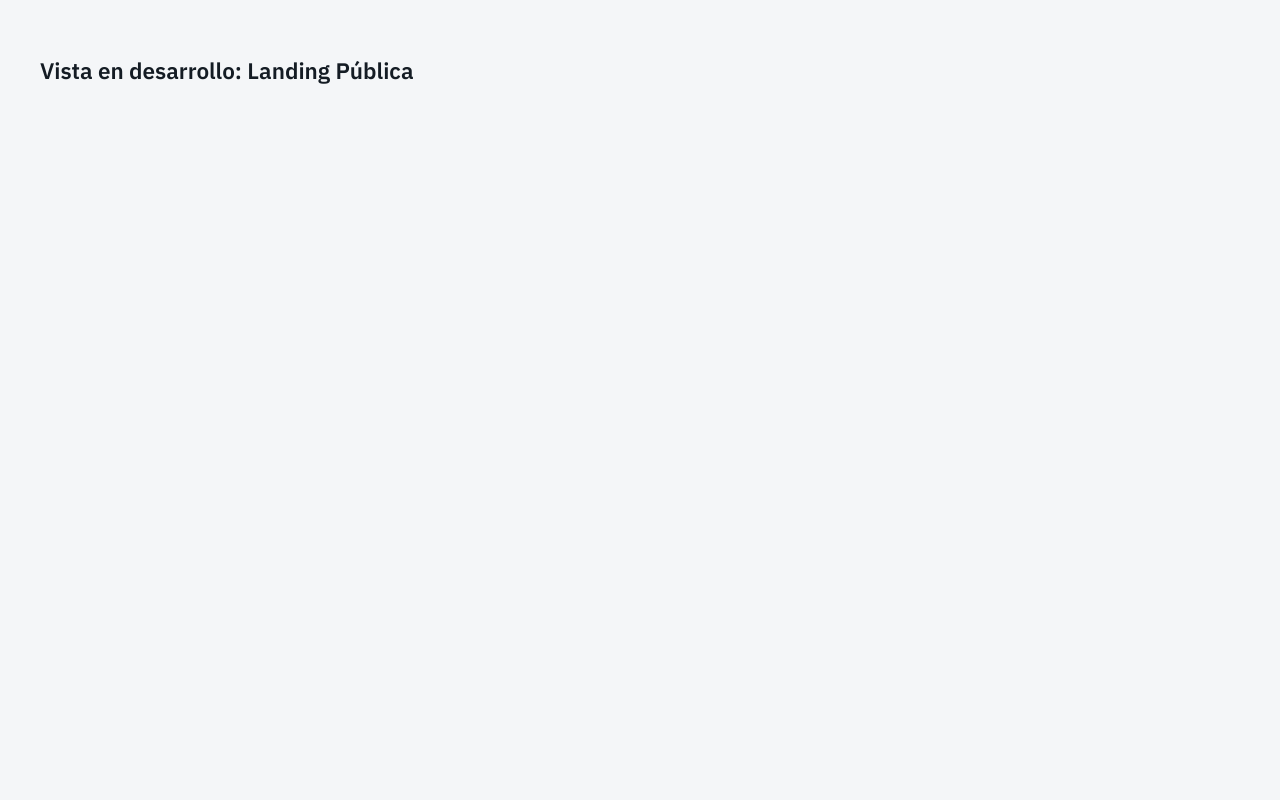
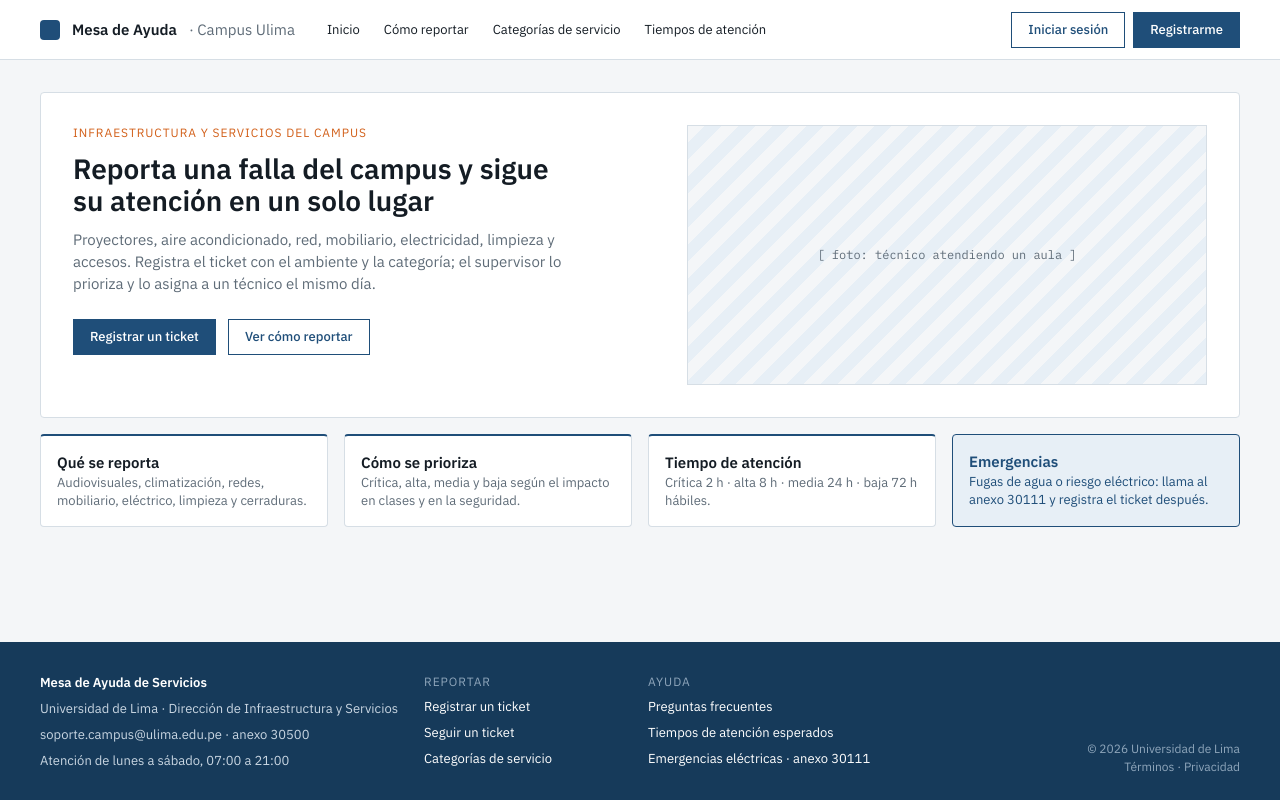
Before and after one commit to AndreQC-byte/PROYECTO_PROGRAWEB_grupo07, a React (Vite) app: page / in a window 1280 px wide. Built offline with nearby package versions, Linux system fonts and the light colour scheme.

Commit message:
H1: landing conectada al appRouter

```diff
--- /dev/null
+++ b/src/features/auth/Landing.jsx
@@ -0,0 +1,43 @@
+import { Link } from 'react-router-dom';
+
+export default function Landing() {
+  return (
+    <>
+      <section className="auth-tarjeta auth-hero">
+        <div>
+          <p className="auth-sobretitulo">Infraestructura y servicios del campus</p>
+          <h1>Reporta una falla del campus y sigue su atención en un solo lugar</h1>
+          <p className="auth-hero-descripcion">
+            Proyectores, aire acondicionado, red, mobiliario, electricidad, limpieza y accesos.
+            Registra el ticket con el ambiente y la categoría; el supervisor lo prioriza y lo
+            asigna a un técnico el mismo día.
+          </p>
+          <div className="auth-acciones">
+            <Link className="auth-btn btn-primario" to="/login">Registrar un ticket</Link>
+            <a className="auth-btn btn-secundario" href="#">Ver cómo reportar</a>
+          </div>
+        </div>
+        <div className="auth-foto">[ foto: técnico atendiendo un aula ]</div>
+      </section>
+
+      <section className="auth-info">
+        <div className="auth-tarjeta">
+          <h3>Qué se reporta</h3>
+          <p>Audiovisuales, climatización, redes, mobiliario, eléctrico, limpieza y cerraduras.</p>
+        </div>
+        <div className="auth-tarjeta">
+          <h3>Cómo se prioriza</h3>
+          <p>Crítica, alta, media y baja según el impacto en clases y en la seguridad.</p>
+        </div>
+        <div className="auth-tarjeta">
+          <h3>Tiempo de atención</h3>
+          <p>Crítica 2 h · alta 8 h · media 24 h · baja 72 h hábiles.</p>
+        </div>
+        <div className="auth-tarjeta auth-tarjeta-emergencia">
+          <h3>Emergencias</h3>
+          <p>Fugas de agua o riesgo eléctrico: llama al anexo 30111 y registra el ticket después.</p>
+        </div>
+      </section>
+    </>
+  );
+}
--- /dev/null
+++ b/src/features/auth/LayoutPublico.jsx
@@ -0,0 +1,69 @@
+import { Link, Outlet } from 'react-router-dom';
+import '../../styles/auth.css';
+
+// Marco de las pantallas públicas (visitante): cabecera, contenido y pie.
+// Las pantallas se muestran en <Outlet />.
+export default function LayoutPublico() {
+  return (
+    <div className="auth-pagina">
+      <header className="auth-cabecera">
+        <div className="auth-wrap">
+          <Link className="auth-marca" to="/">
+            <span className="auth-logo" />
+            Mesa de Ayuda
+            <span className="auth-marca-sub">· Campus Ulima</span>
+          </Link>
+
+          <nav className="auth-nav">
+            <Link to="/">Inicio</Link>
+            <a href="#">Cómo reportar</a>
+            <a href="#">Categorías de servicio</a>
+            <a href="#">Tiempos de atención</a>
+          </nav>
+
+          <div className="auth-cabecera-acciones">
+            <Link className="auth-btn btn-secundario" to="/login">Iniciar sesión</Link>
+            <Link className="auth-btn btn-primario" to="/registro">Registrarme</Link>
+          </div>
+        </div>
+      </header>
+
+      <main className="auth-principal">
+        <div className="auth-wrap">
+          <Outlet />
+        </div>
+      </main>
+
+      <footer className="auth-pie">
+        <div className="auth-wrap">
+          <div>
+            <strong>Mesa de Ayuda de Servicios</strong>
+            <p>Universidad de Lima · Dirección de Infraestructura y Servicios</p>
+            <p>soporte.campus@ulima.edu.pe · anexo 30500</p>
+            <p>Atención de lunes a sábado, 07:00 a 21:00</p>
+          </div>
+
+          <div>
+            <h4>Reportar</h4>
+            <a href="#">Registrar un ticket</a>
+            <a href="#">Seguir un ticket</a>
+            <a href="#">Categorías de servicio</a>
+          </div>
+
+          <div>
+            <h4>Ayuda</h4>
+            <a href="#">Preguntas frecuentes</a>
+            <a href="#">Tiempos de atención esperados</a>
+            <a href="#">Emergencias eléctricas · anexo 30111</a>
+          </div>
+
+          <div className="auth-pie-legal">
+            © 2026 Universidad de Lima
+            <br />
+            <a href="#">Términos</a> · <a href="#">Privacidad</a>
+          </div>
+        </div>
+      </footer>
+    </div>
+  );
+}
--- a/src/routes/AppRouter.jsx
+++ b/src/routes/AppRouter.jsx
@@ -1,6 +1,8 @@
 import { BrowserRouter, Routes, Route, Navigate } from 'react-router-dom';
 import { useAuth } from '../context/AuthContext';
 
+import LayoutPublico from '../features/auth/LayoutPublico';
+import Landing from '../features/auth/Landing';
 import ListaCategorias from '../features/catalogo/ListaCategorias';
 import LayoutAtencion from '../features/atencion_cierre_tickets/LayoutAtencion';
 import DetalleTicket from '../features/atencion_cierre_tickets/DetalleTicket';
@@ -38,8 +40,10 @@ const AppRouter = () => {
       {/* Aquí irá el <Encabezado /> y <NavegacionSidebar /> del módulo compartido[cite: 3] */}
       <Routes>
         {/* Rutas de Visitante[cite: 4] */}
-        <Route path="/" element={<VistaTemporal nombre="Landing Pública" />} />
-        <Route path="/login" element={<VistaTemporal nombre="Inicio de Sesión" />} />
+        <Route element={<LayoutPublico />}>
+          <Route path="/" element={<Landing />} />
+          <Route path="/login" element={<VistaTemporal nombre="Inicio de Sesión" />} />
+        </Route>
 
         {/* Redirección a la vista principal según el rol (Requerimiento HU-1)[cite: 3] */}
         <Route path="/dashboard" element={
--- /dev/null
+++ b/src/styles/auth.css
@@ -0,0 +1,287 @@
+/* HU-1 · Cuenta y acceso — estilos de las pantallas públicas.
+   Todo con prefijo "auth-" para no chocar con las otras historias.
+   Colores, tamaños y medidas vienen de theme.css. */
+
+.auth-pagina {
+  min-height: 100vh;
+  display: flex;
+  flex-direction: column;
+  background-color: var(--color-bg);
+}
+
+.auth-wrap {
+  width: 100%;
+  max-width: var(--ancho-contenido);
+  margin: 0 auto;
+}
+
+.auth-principal {
+  flex: 1;
+  padding: 32px 0 48px;
+}
+
+/* Botones: se usan junto a btn-primario / btn-secundario de globals.css */
+.auth-btn {
+  display: inline-flex;
+  align-items: center;
+  justify-content: center;
+  height: 36px;
+  padding: 0 16px;
+  font: 500 var(--text-auxiliar) / var(--lh-auxiliar) var(--font-principal);
+  text-decoration: none;
+  cursor: pointer;
+}
+
+.auth-btn.btn-primario {
+  border: 1px solid var(--color-primary);
+}
+
+.auth-btn.btn-primario:hover {
+  background-color: var(--color-primary-dark);
+}
+
+.auth-btn.btn-secundario {
+  border-color: var(--color-primary);
+}
+
+.auth-btn.btn-secundario:hover {
+  background-color: var(--color-primary-soft);
+}
+
+.auth-acciones {
+  display: flex;
+  gap: 12px;
+  align-items: center;
+}
+
+/* Cabecera pública */
+.auth-cabecera {
+  height: var(--alto-cabecera);
+  background-color: var(--color-surface);
+  border-bottom: 1px solid var(--color-border);
+}
+
+.auth-cabecera .auth-wrap {
+  display: flex;
+  align-items: center;
+  gap: 32px;
+  height: var(--alto-cabecera);
+}
+
+.auth-marca {
+  display: flex;
+  align-items: center;
+  gap: 12px;
+  font-weight: 600;
+  color: var(--color-text);
+  text-decoration: none;
+}
+
+.auth-marca-sub {
+  font-weight: 400;
+  color: var(--color-text-muted);
+}
+
+.auth-logo {
+  width: 20px;
+  height: 20px;
+  background-color: var(--color-primary);
+  border-radius: var(--border-radius);
+}
+
+.auth-nav {
+  display: flex;
+  gap: 24px;
+  font-size: var(--text-auxiliar);
+}
+
+.auth-nav a {
+  color: var(--color-text);
+  text-decoration: none;
+}
+
+.auth-nav a:hover {
+  text-decoration: underline;
+}
+
+.auth-cabecera-acciones {
+  margin-left: auto;
+  display: flex;
+  gap: 8px;
+}
+
+/* Tarjeta base */
+.auth-tarjeta {
+  background-color: var(--color-surface);
+  border: 1px solid var(--color-border);
+  border-radius: var(--border-radius);
+  padding: 24px;
+}
+
+/* Sección principal de la landing */
+.auth-hero {
+  display: grid;
+  grid-template-columns: 1fr 520px;
+  gap: 32px;
+  padding: 32px;
+}
+
+.auth-sobretitulo {
+  font-size: var(--text-etiqueta);
+  line-height: var(--lh-etiqueta);
+  letter-spacing: 0.08em;
+  color: var(--color-accent);
+  text-transform: uppercase;
+}
+
+.auth-hero h1 {
+  max-width: 480px;
+  margin: 12px 0;
+}
+
+.auth-hero-descripcion {
+  color: var(--color-text-muted);
+  max-width: 520px;
+  margin-bottom: 24px;
+}
+
+.auth-foto {
+  display: grid;
+  place-items: center;
+  min-height: 260px;
+  border: 1px solid var(--color-border);
+  background: repeating-linear-gradient(135deg, var(--color-bg) 0 12px, var(--color-primary-soft) 12px 24px);
+  color: var(--color-text-muted);
+  font: var(--text-etiqueta) / var(--lh-etiqueta) var(--font-mono);
+}
+
+/* Cuatro tarjetas informativas */
+.auth-info {
+  display: grid;
+  grid-template-columns: repeat(4, 1fr);
+  gap: 16px;
+  margin-top: 16px;
+}
+
+.auth-info .auth-tarjeta {
+  padding: 16px;
+  border-top: 2px solid var(--color-primary);
+}
+
+.auth-info h3 {
+  font-size: var(--text-cuerpo);
+  line-height: var(--lh-cuerpo);
+  font-weight: 600;
+}
+
+.auth-info p {
+  font-size: var(--text-auxiliar);
+  line-height: var(--lh-auxiliar);
+  color: var(--color-text-muted);
+}
+
+.auth-info .auth-tarjeta-emergencia {
+  background-color: var(--color-primary-soft);
+  border: 1px solid var(--color-primary);
+  color: var(--color-primary);
+}
+
+.auth-info .auth-tarjeta-emergencia p {
+  color: var(--color-primary);
+}
+
+/* Pie público */
+.auth-pie {
+  --pie-texto: #C9D6E2;
+  --pie-tenue: #8FA6BB;
+  background-color: var(--color-primary-dark);
+  color: var(--color-surface);
+  padding: 32px 0 24px;
+  font-size: var(--text-auxiliar);
+  line-height: var(--lh-auxiliar);
+}
+
+.auth-pie .auth-wrap {
+  display: grid;
+  grid-template-columns: 360px 200px 280px 1fr;
+  gap: 24px;
+}
+
+.auth-pie p {
+  color: var(--pie-texto);
+  margin-top: 8px;
+}
+
+.auth-pie h4 {
+  font-size: var(--text-etiqueta);
+  line-height: var(--lh-etiqueta);
+  letter-spacing: 0.08em;
+  color: var(--pie-tenue);
+  margin-bottom: 8px;
+  text-transform: uppercase;
+  font-weight: 400;
+}
+
+.auth-pie a {
+  display: block;
+  color: var(--color-surface);
+  margin-bottom: 8px;
+  text-decoration: none;
+}
+
+.auth-pie a:hover {
+  text-decoration: underline;
+}
+
+.auth-pie-legal {
+  text-align: right;
+  color: var(--pie-tenue);
+  align-self: end;
+  font-size: var(--text-etiqueta);
+}
+
+.auth-pie .auth-pie-legal a {
+  display: inline;
+  color: var(--pie-tenue);
+  margin-bottom: 0;
+}
+
+/* Responsivo */
+@media (max-width: 1248px) {
+  .auth-wrap {
+    padding: 0 24px;
+  }
+}
+
+@media (max-width: 960px) {
+  .auth-nav {
+    display: none;
+  }
+
+  .auth-hero {
+    grid-template-columns: 1fr;
+  }
+
+  .auth-info {
+    grid-template-columns: repeat(2, 1fr);
+  }
+
+  .auth-pie .auth-wrap {
+    grid-template-columns: 1fr 1fr;
+  }
+
+  .auth-pie-legal {
+    text-align: left;
+  }
+}
+
+@media (max-width: 560px) {
+  .auth-marca-sub {
+    display: none;
+  }
+
+  .auth-info,
+  .auth-pie .auth-wrap {
+    grid-template-columns: 1fr;
+  }
+}
```
